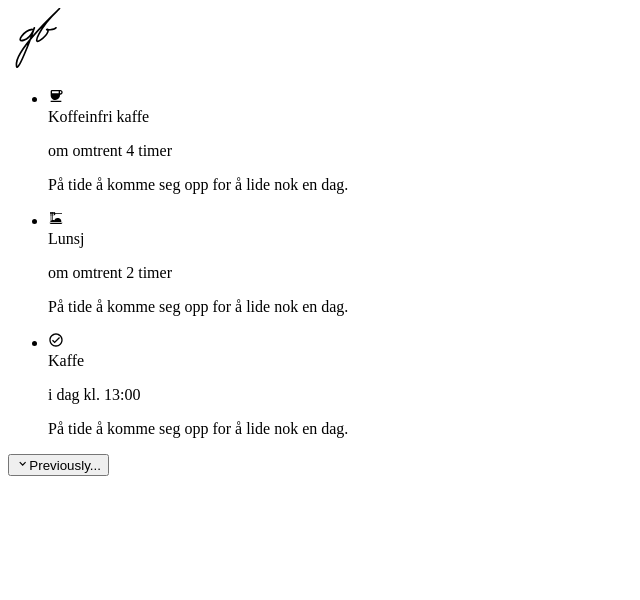
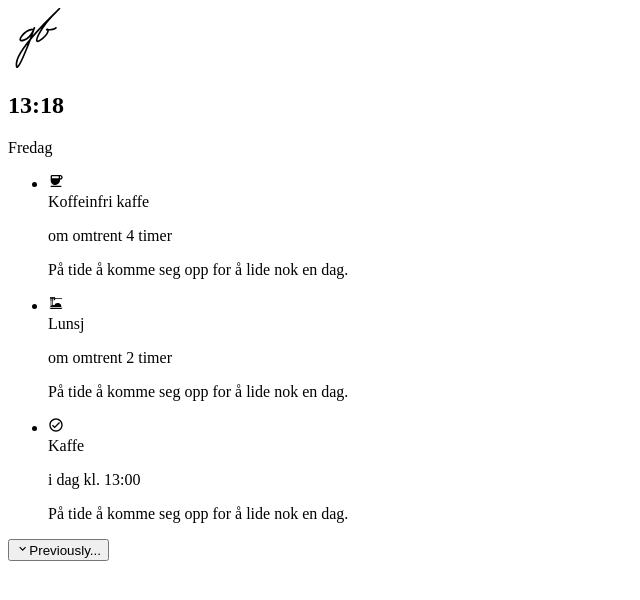
Before and after one commit to mrboen94/glassburet, a Next.js app: page / in a window 1280 px wide. Shown: the top 600 px of the page, without its empty margins (0-640 px from the left). Built offline with nearby package versions, Linux system fonts and the light colour scheme.

Commit message:
Add day and time to top of page

```diff
--- a/components/Day.tsx
+++ b/components/Day.tsx
@@ -3,6 +3,7 @@ import { ShowMore } from "./ShowMore";
 import { EventList } from "./EventList";
 import { isAfter, isBefore, parseISO } from "date-fns";
 import { useState } from "react";
+import { Time } from "./Time";
 
 export interface ApiEntry extends PlainEntry {
   time: string;
@@ -30,10 +31,20 @@ export const Day = ({ day }: Props): JSX.Element => {
   }
 
   return (
-    <div className="flow-root">
-      <EventList events={before} />
-      <ShowMore show={show} setShow={setShow} />
-      {show && <EventList events={after} />}
-    </div>
+    <>
+      <div className="text-center p-8">
+        <h2 className="text-base font-semibold text-indigo-600 tracking-wide uppercase">
+          <Time />
+        </h2>
+        <p className="mt-1 text-4xl font-extrabold text-gray-900 sm:text-5xl sm:tracking-tight lg:text-6xl">
+          {day.name}
+        </p>
+      </div>
+      <div className="flow-root">
+        <EventList events={before} />
+        <ShowMore show={show} setShow={setShow} />
+        {show && <EventList events={after} />}
+      </div>
+    </>
   );
 };
--- a/components/Layout.tsx
+++ b/components/Layout.tsx
@@ -26,11 +26,9 @@ export const Layout = ({ children }: Props): JSX.Element => {
         </div>
       </div>
 
-      <div className="py-10">
-        <main>
-          <div className="max-w-7xl mx-auto sm:px-6 lg:px-8">{children}</div>
-        </main>
-      </div>
+      <main>
+        <div className="max-w-7xl mx-auto sm:px-6 lg:px-8">{children}</div>
+      </main>
     </div>
   );
 };
--- /dev/null
+++ b/components/Time.tsx
@@ -0,0 +1,16 @@
+import { format } from "date-fns";
+import { useEffect, useState } from "react";
+
+export const Time = (): JSX.Element => {
+  const [time, setTime] = useState(new Date());
+
+  useEffect(() => {
+    const interval = setInterval(() => setTime(new Date()), 1000);
+
+    return () => {
+      clearInterval(interval);
+    };
+  }, []);
+
+  return <span>{format(time, "HH:mm")}</span>;
+};
```
